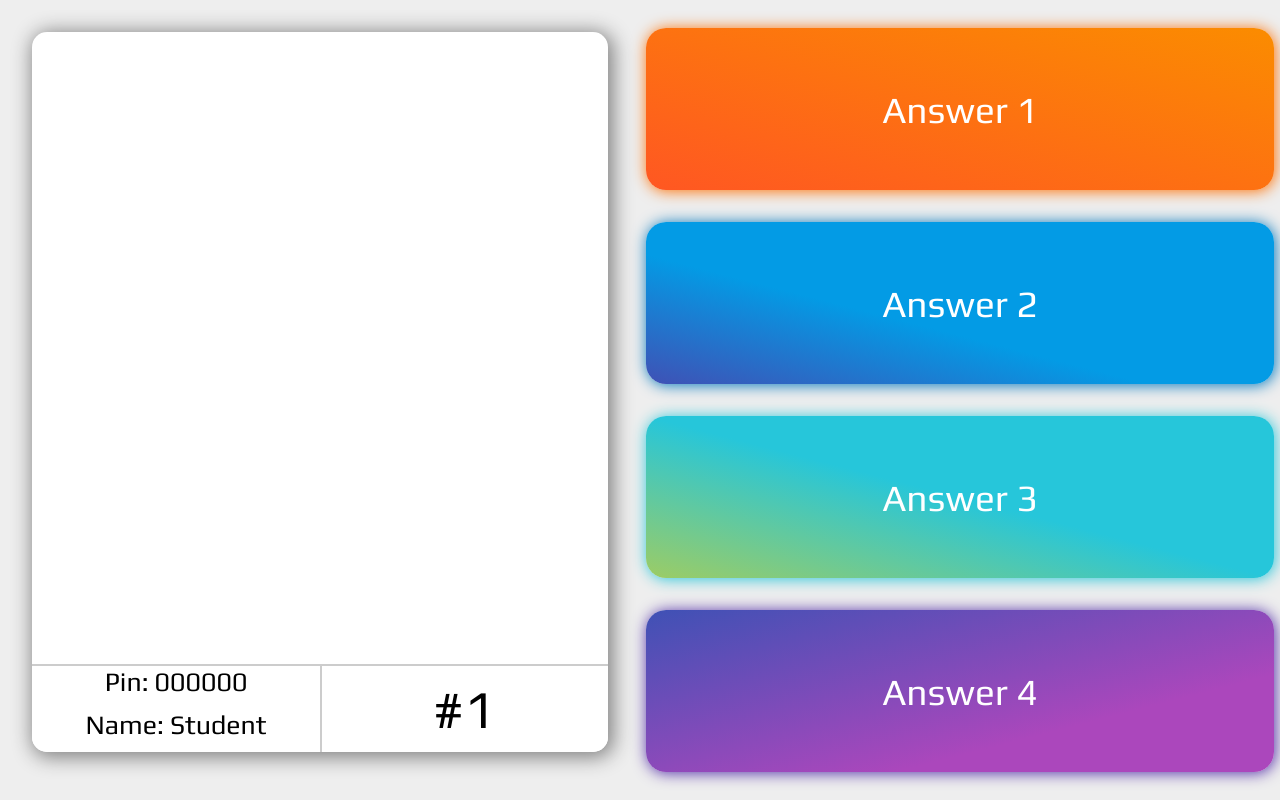
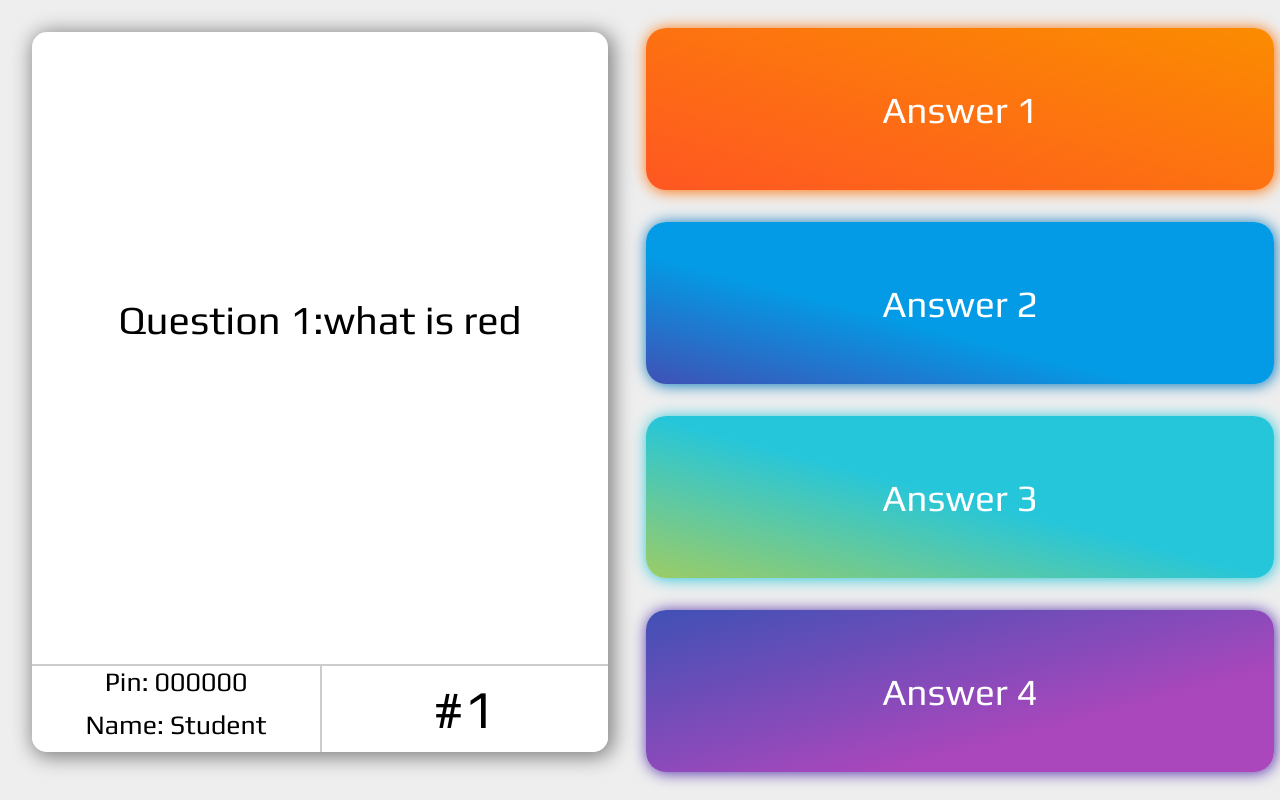
Before and after one commit to cmsparks/Rush_Game, a website: page build/public/student/game/index.html in a window 1280 px wide. Drawn offline with Linux system fonts and the light colour scheme.

Commit message:
asklbdfhjkasdlhkjf

```diff
--- a/build/public/student/game/index.html
+++ b/build/public/student/game/index.html
@@ -20,7 +20,9 @@
 		</div>
 		<div class="q-container">
 			<div class="question">
-				<div id="currQues"></div>
+				<div id="currQues">
+					<span id="quesText"></span>
+				</div>
 				<div id="quesFooter">
 					<div class="gameInfo">
 						<div id="pin">Pin: <span id="currPin"></span></div>
--- a/build/public/student/game/javascript.js
+++ b/build/public/student/game/javascript.js
@@ -12,6 +12,7 @@ if(currName===null)
 
 function init() {
 	connectToServer(currPin,currName);
+	setQuestion("Question 1:what is red")
 }
 
 function connectToServer(pin, nme) {
@@ -20,7 +21,7 @@ function connectToServer(pin, nme) {
 }
 
 function setQuestion(ques) {
-	document.getElementById("currQues").innerHTML = ques;
+	document.getElementById("quesText").innerHTML = ques;
 }
 
 function setAnswer(num, ans) {
--- a/build/public/student/game/stylesheet.css
+++ b/build/public/student/game/stylesheet.css
@@ -6,6 +6,18 @@ html, body {
 	width:100%;
 	margin:0 0 0 0;
 	padding: 0 0 0 0;
+}
+#currQues {
+	display:table;
+	width:100%;
+	height:80%;
+}
+#quesText {
+	display:table-cell;
+	vertical-align: middle;
+	text-align: center;
+	font-size: 30pt;
+	font-family: 'Play', sans-serif;
 }
 #overlayContainer {
 	display:table-cell;
```
